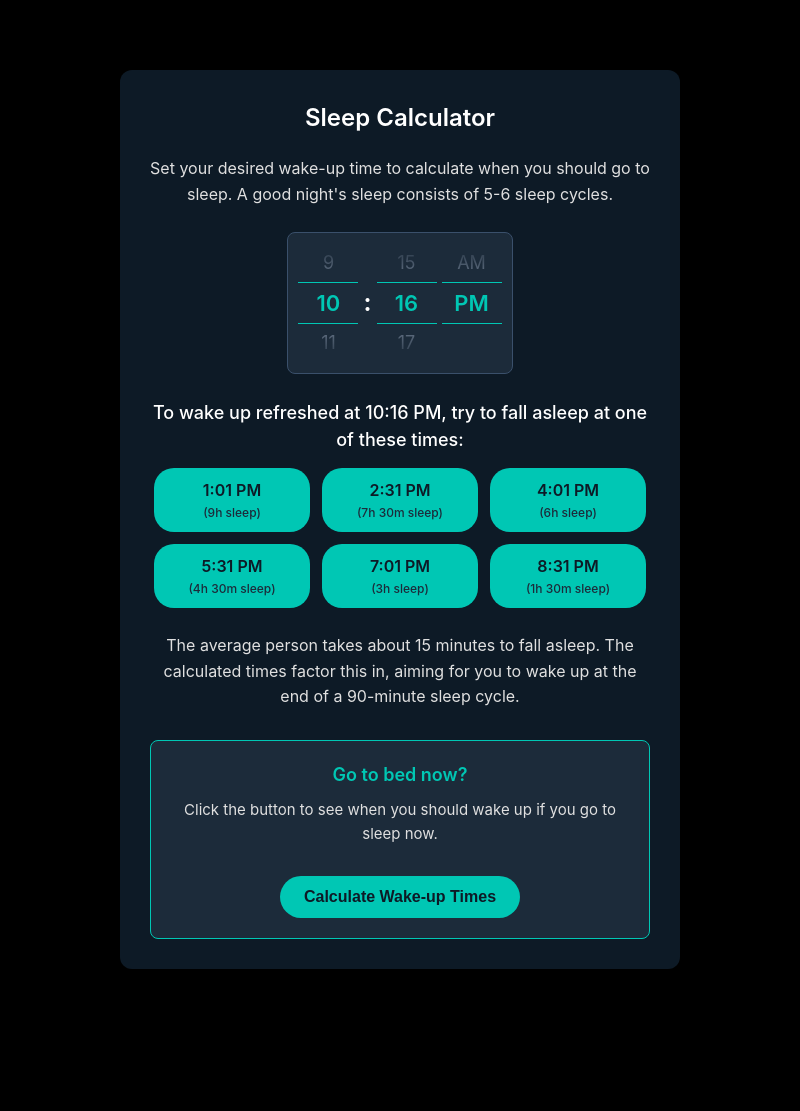
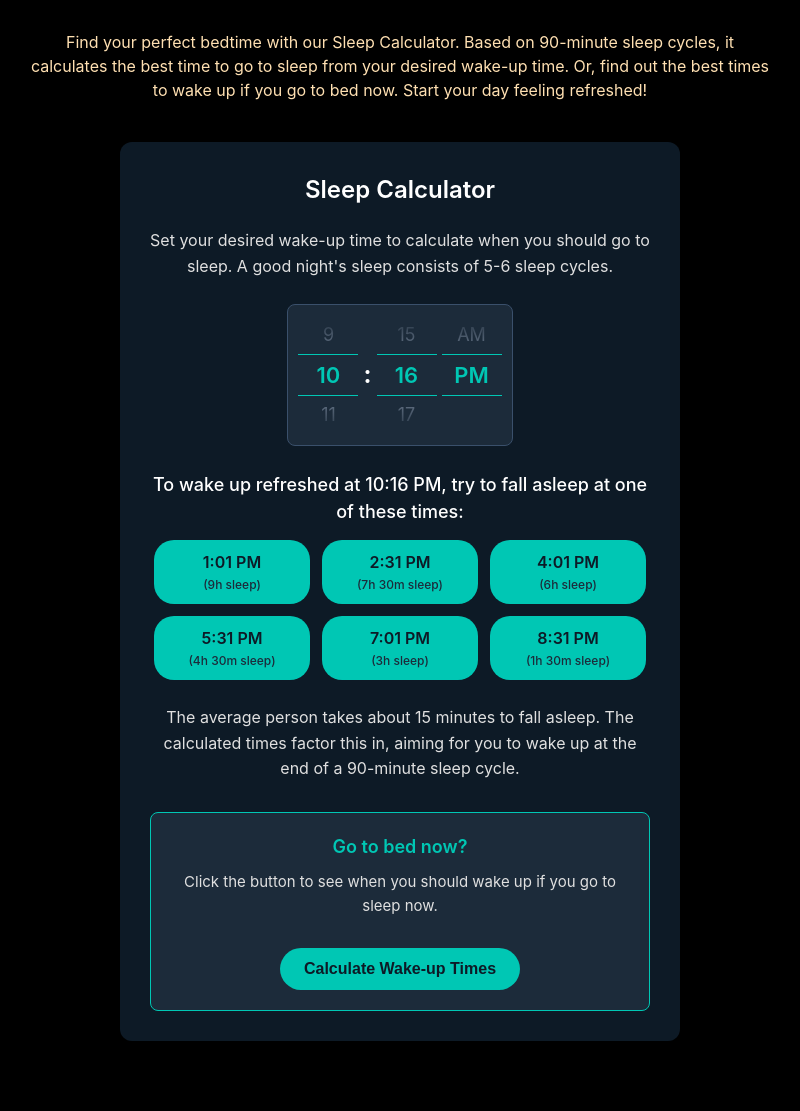
Before and after one commit to lijiaocn/kecology.com, a Jekyll site: the page built from _posts/2025-08-21-sleep-calculator.markdown, in a window 1280 px wide. Shown: the whole page, without its empty margins (240-1040 px from the left). Built offline with Jekyll 4.4.1, drawn with Linux system fonts in a browser that asks for light colours; comment, search, counter and statistics services are not loaded; before the commit the page ends 1039 px from its top, so only the background shows below that.

Commit message:
增加description

```diff
--- a/_posts/2025-08-21-sleep-calculator.markdown
+++ b/_posts/2025-08-21-sleep-calculator.markdown
@@ -4,9 +4,13 @@ title:  "Sleep Calculator"
 date:   2025-08-15 17:25:46 +0800
 categories: tool
 permalink: /tool/sleep-calculator
+description: "Find your perfect bedtime with our Sleep Calculator. Based on 90-minute sleep cycles, it calculates the best time to go to sleep from your desired wake-up time. Or, find out the best times to wake up if you go to bed now. Start your day feeling refreshed!"
 display: fullscreen
 backgroud-color: black
 ---
+
+
+<p style="text-align:center;color:#FFE0B2">{{ page.description }}</p>
 <style>
     #sleep-calculator-container {
         font-family: -apple-system, BlinkMacSystemFont, "Segoe UI", Roboto, Helvetica, Arial, sans-serif;
```
